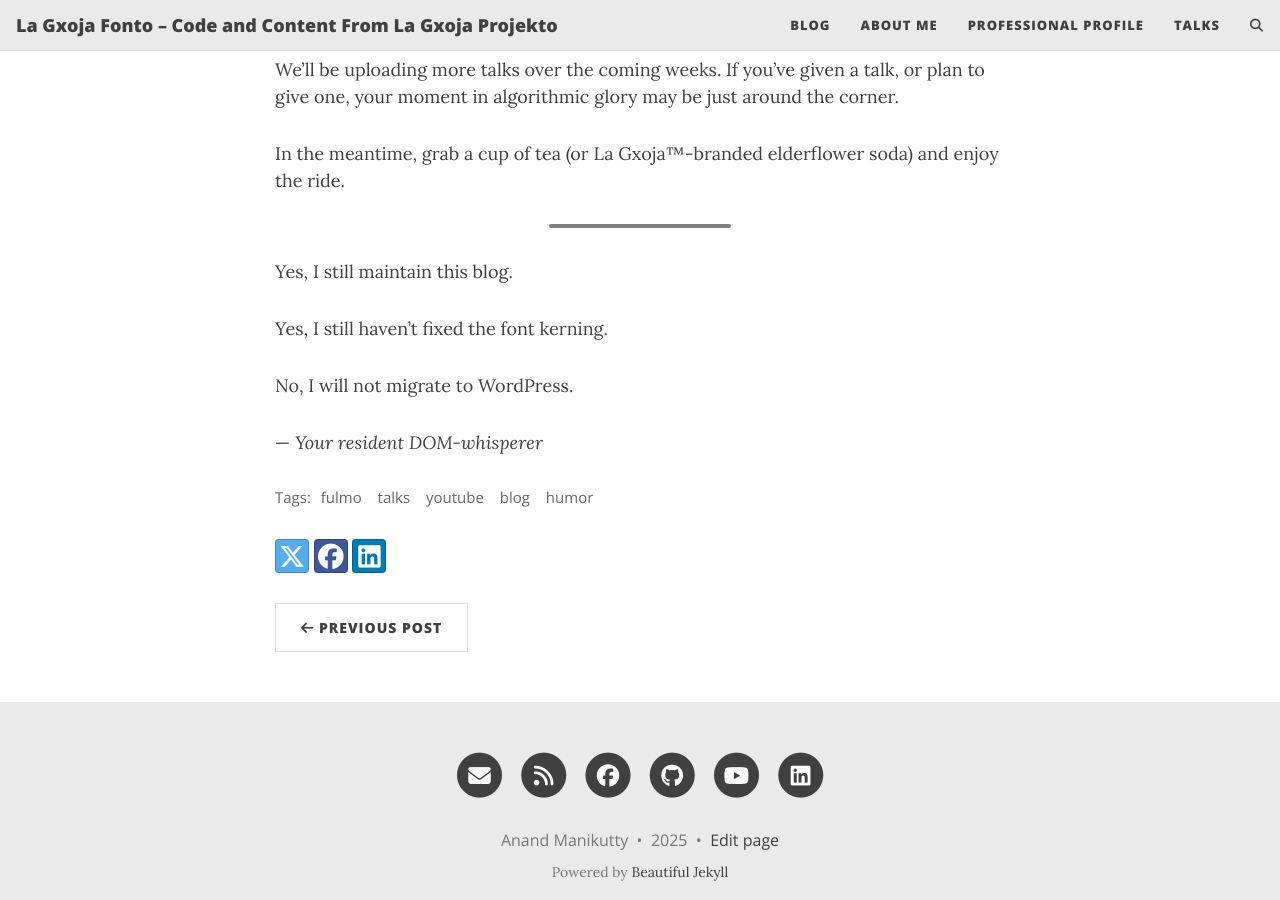
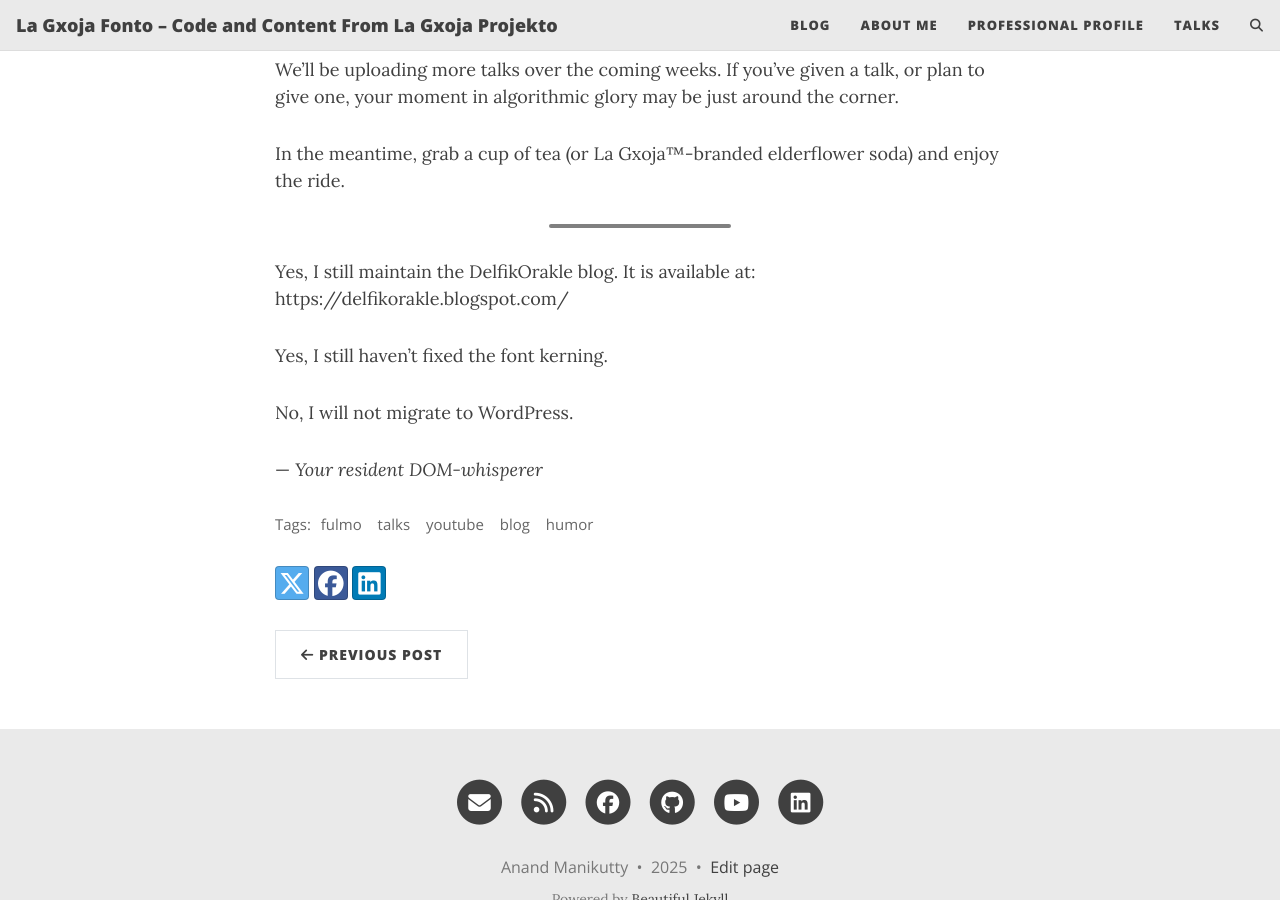
Before and after one commit to delphicventurescode/delphicventurescode.github.io, a Jekyll site: the page built from _posts/2025-07-18-fulmo-talk-series.md, in a window 1280 px wide and 900 px high, scrolled down 1227 px. Built offline with Jekyll 4.4.1, drawn with Linux system fonts in a browser that asks for light colours; comment, search, counter and statistics services are not loaded.

Commit message:
edited Talk Series blog post

```diff
--- a/_posts/2025-07-18-fulmo-talk-series.md
+++ b/_posts/2025-07-18-fulmo-talk-series.md
@@ -37,7 +37,7 @@ In the meantime, grab a cup of tea (or La Gxoja™-branded elderflower soda) and
 
 ---
 
-Yes, I still maintain this blog.
+Yes, I still maintain the DelfikOrakle blog. It is available at: https://delfikorakle.blogspot.com/
 
 Yes, I still haven’t fixed the font kerning.
 
```
